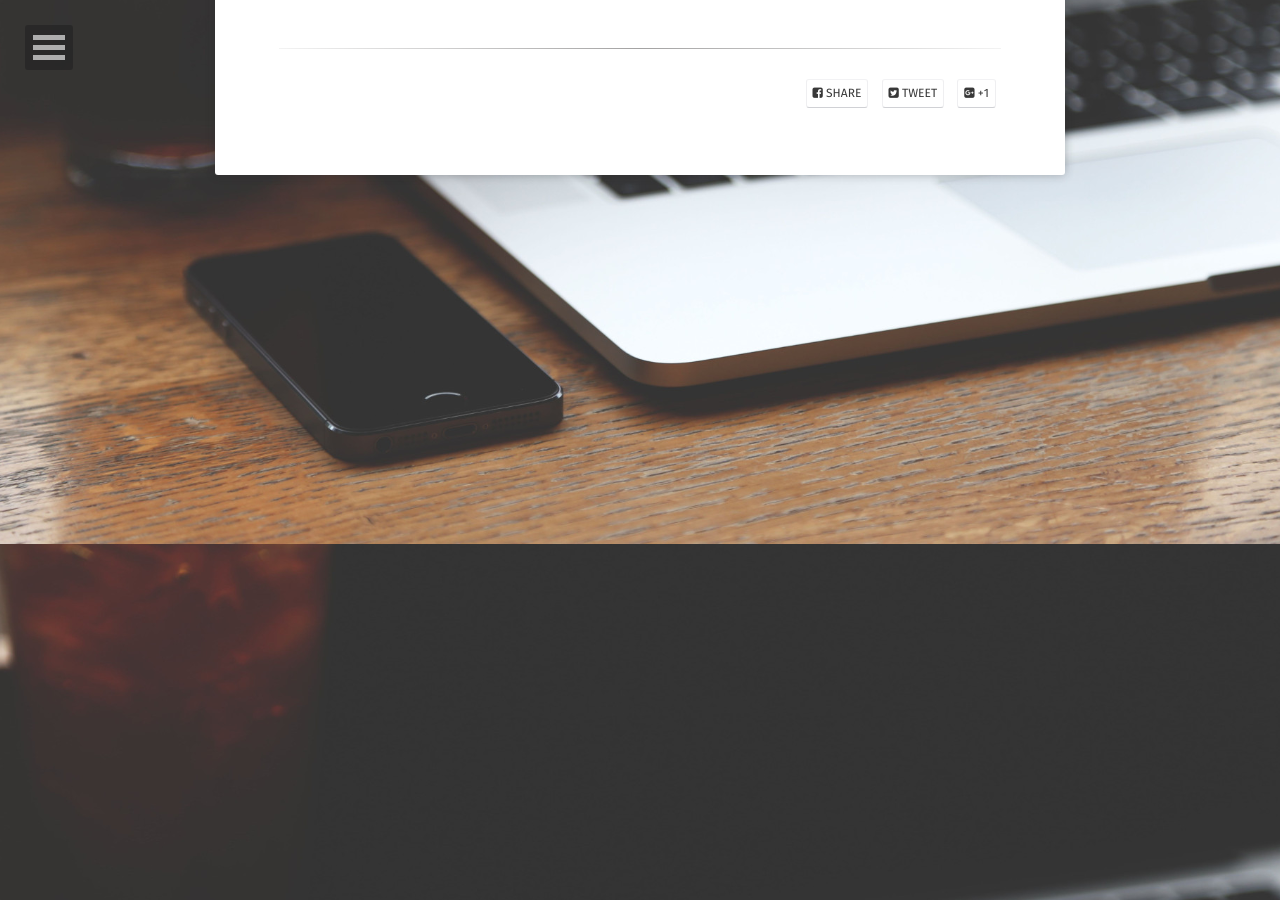
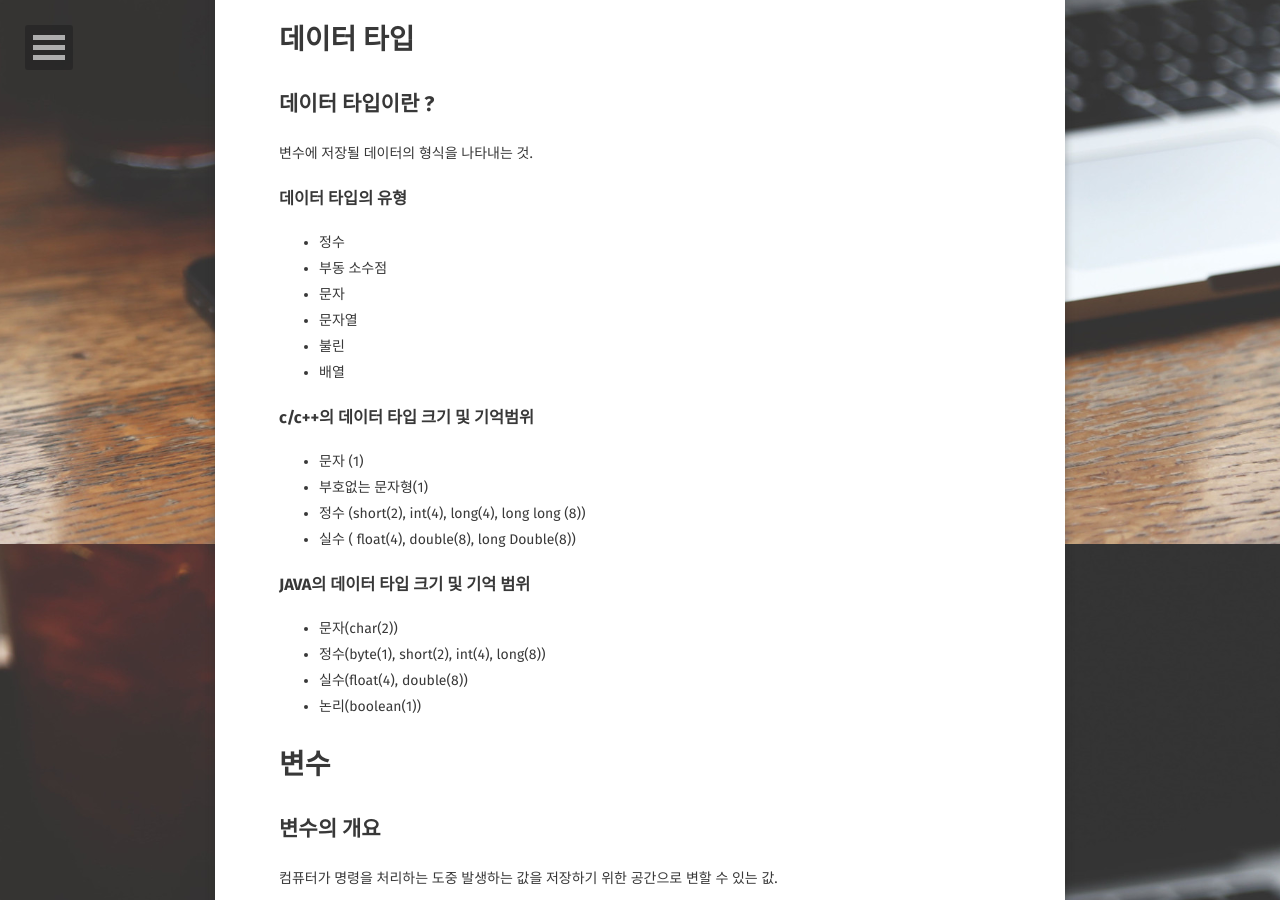
Before and after one commit to ymym-j/ymym-j.github.com, a Jekyll site: the page built from _posts/2021-07-21-04.md, in a window 1280 px wide and 900 px high, scrolled down 356 px. Built offline with Jekyll 4.4.1, drawn with Linux system fonts in a browser that asks for light colours; some web fonts are replaced; our own code applies the rules of GitHub Pages for plain Markdown files; comment, search, counter and statistics services are not loaded; some of the changed text lies outside the part shown.

Commit message:
게시글 추가

```diff
--- a/_posts/2021-07-21-04.md
+++ b/_posts/2021-07-21-04.md
@@ -0,0 +1,52 @@
+---
+layout: post
+title: "데이터 타입의 이해"
+date: 2021-07-21
+excerpt: "데이터 타입의 이해"
+category: [프로그래밍 언어 활용]
+tags: [정보처리기사 필기, 데이터 타입, 변수]
+comments: true
+---
+
+# 데이터 타입
+
+## 데이터 타입이란 ?
+변수에 저장될 데이터의 형식을 나타내는 것.
+
+### 데이터 타입의 유형
+- 정수
+- 부동 소수점
+- 문자
+- 문자열
+- 불린
+- 배열
+
+### c/c++의 데이터 타입 크기 및 기억범위
+- 문자 (1)
+- 부호없는 문자형(1)
+- 정수 (short(2), int(4), long(4), long long (8))
+- 실수 ( float(4), double(8), long Double(8))
+
+### JAVA의 데이터 타입 크기 및 기억 범위
+- 문자(char(2))
+- 정수(byte(1), short(2), int(4), long(8))
+- 실수(float(4), double(8))
+- 논리(boolean(1))
+
+# 변수
+## 변수의 개요
+컴퓨터가 명령을 처리하는 도중 발생하는 값을 저장하기 위한 공간으로 변할 수 있는 값.
+
+### 변수명 작성 규칙
+- 영문자, 숫자, _(under bar)를 사용
+- 첫 글자는 영문자나 _(under bar)로 시작
+- 공백, 특수문자, 예약어를 사용할 수 없다.
+
+
+### 기억 클래스
+- 자동변수 : 메모리에 일시적으로 할당
+- 레지스터 변수 : 메모리 대신 cpu 레지스터에 일시적으로 할당
+- 정적 변수 : static 명령어를 통해 영구적인 변수
+- 외부변수 : extem 명령어를 통해 영구적인 변수
+
+> 정보처리기사 필기를 인프런 강의를 통해 공부하며 기록중인 글 입니다. <br>출처 : https://www.inflearn.com/course/%EC%A0%95%EB%B3%B4%EC%B2%98%EB%A6%AC%EA%B8%B0%EC%82%AC-%ED%95%84%EA%B8%B0-4
```
Also changed, not shown: _posts/2021-07-16-01.md (+2 -0 lines), _posts/2021-07-18-02.md (+4 -0 lines), _posts/2021-07-19-03.md (+2 -0 lines), _posts/2021-07-21-05.md (+44 -0 lines), category/program.md (+6 -0 lines).
